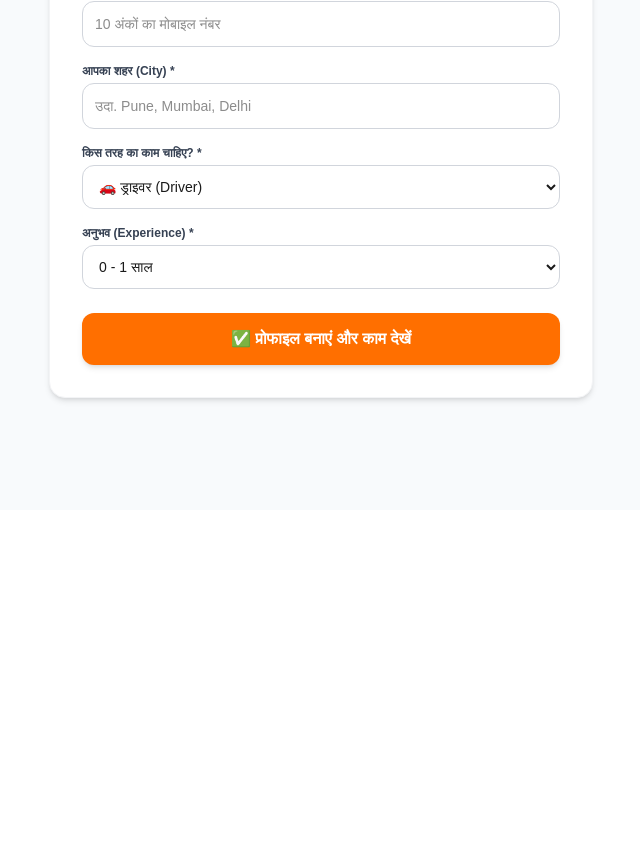
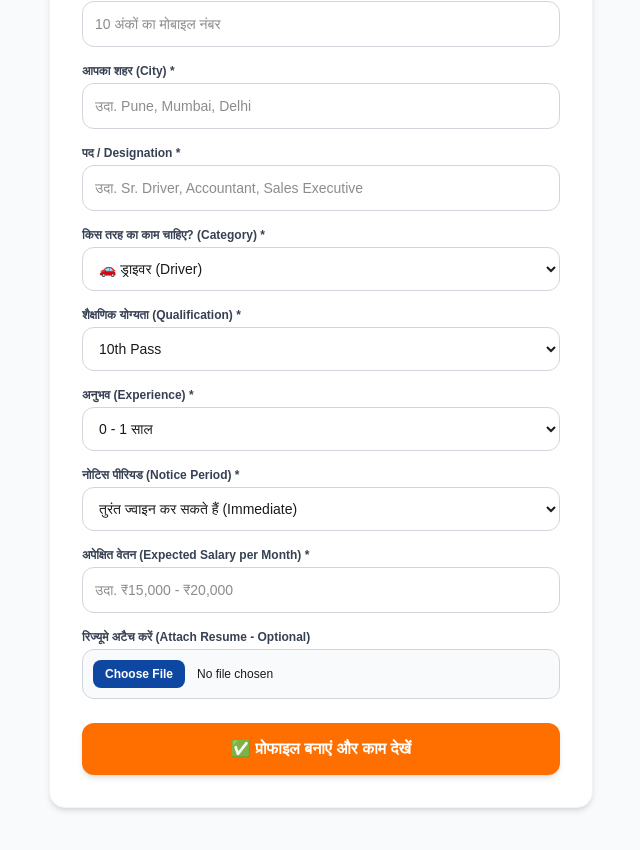
Before and after one commit to Hirehere/HireHere, a Next.js app: page /employee in a window 1280 px wide. Shown: the part 346-1196 px from the top of the page, without its empty margins (319-959 px from the left). Before the commit the page ends 856 px from the top, so only its background shows below. Built offline with nearby package versions, Linux system fonts and the light colour scheme; no server answers.

Commit message:
Added qualification, designation, notice period, salary, and resume features

```diff
--- a/app/employee/page.tsx
+++ b/app/employee/page.tsx
@@ -13,15 +13,48 @@ export default function EmployeeRegister() {
     city: '',
     preferred_job_category: 'driver',
     experience_years: '0-1 year',
+    qualification: '10th Pass',
+    designation: '',
+    notice_period: 'Immediate',
+    expected_salary: '',
   });
+  const [resumeFile, setResumeFile] = useState<File | null>(null);
 
   const handleSubmit = async (e: React.FormEvent) => {
     e.preventDefault();
     setLoading(true);
 
+    try {
+      let resumeUrl = '';
+
+      // 1. Upload Resume to Supabase Storage if file is selected
+      if (resumeFile) {
+        const fileExt = resumeFile.name.split('.').pop();
+        const fileName = `${Date.now()}_${formData.mobile_number}.${fileExt}`;
+
+        const { error: uploadError } = await supabase.storage
+          .from('resumes')
+          .upload(fileName, resumeFile);
+
+        if (uploadError) {
+          console.error('Resume upload error:', uploadError);
+        } else {
+          const { data: publicUrlData } = supabase.storage
+            .from('resumes')
+            .getPublicUrl(fileName);
+          resumeUrl = publicUrlData.publicUrl;
+        }
+      }
+
+      // 2. Insert Candidate Record in Database
       const { data, error } = await supabase
         .from('candidates')
-      .insert([formData])
+        .insert([
+          {
+            ...formData,
+            resume_url: resumeUrl,
+          },
+        ])
         .select();
 
       if (error) {
@@ -33,7 +66,11 @@ export default function EmployeeRegister() {
         }
         router.push('/#jobs-section');
       }
+    } catch (err: any) {
+      alert('Error: ' + err.message);
+    } finally {
       setLoading(false);
+    }
   };
 
   return (
@@ -57,7 +94,7 @@ export default function EmployeeRegister() {
               काम पाने के लिए <span className="text-[#ff6f00]">प्रोफाइल बनाएं</span>
             </h1>
             <p className="text-xs text-gray-500 mt-1">
-              ना रिज़्यूमे, ना फीस — 1 मिनट में डायरेक्ट काम पाओ!
+              डायरेक्ट काम पाओ — 1 मिनट में प्रोफाइल बनाएं!
             </p>
           </div>
 
@@ -107,7 +144,21 @@ export default function EmployeeRegister() {
 
             <div>
               <label className="block text-xs font-bold text-gray-700 mb-1">
-                किस तरह का काम चाहिए? *
+                पद / Designation *
+              </label>
+              <input
+                type="text"
+                required
+                placeholder="उदा. Sr. Driver, Accountant, Sales Executive"
+                className="w-full p-3 border border-gray-300 rounded-xl text-sm outline-none focus:border-[#0d47a1]"
+                value={formData.designation}
+                onChange={(e) => setFormData({ ...formData, designation: e.target.value })}
+              />
+            </div>
+
+            <div>
+              <label className="block text-xs font-bold text-gray-700 mb-1">
+                किस तरह का काम चाहिए? (Category) *
               </label>
               <select
                 className="w-full p-3 border border-gray-300 rounded-xl text-sm outline-none bg-white focus:border-[#0d47a1]"
@@ -121,6 +172,25 @@ export default function EmployeeRegister() {
                 <option value="cleaning">🧹 सफाई / हाउसकीपिंग</option>
                 <option value="factory">🏭 फैक्ट्री / हेल्पर</option>
                 <option value="cook">👨‍🍳 कुक / शेफ</option>
+                <option value="office">💻 ऑफिस / अकाउंट्स / सेल्स</option>
+              </select>
+            </div>
+
+            <div>
+              <label className="block text-xs font-bold text-gray-700 mb-1">
+                शैक्षणिक योग्यता (Qualification) *
+              </label>
+              <select
+                className="w-full p-3 border border-gray-300 rounded-xl text-sm outline-none bg-white focus:border-[#0d47a1]"
+                value={formData.qualification}
+                onChange={(e) => setFormData({ ...formData, qualification: e.target.value })}
+              >
+                <option value="below_10th">10th से कम</option>
+                <option value="10th Pass">10th Pass</option>
+                <option value="12th Pass">12th Pass</option>
+                <option value="ITI / Diploma">ITI / Diploma</option>
+                <option value="Graduate">Graduate</option>
+                <option value="Post Graduate">Post Graduate</option>
               </select>
             </div>
 
@@ -140,6 +210,47 @@ export default function EmployeeRegister() {
               </select>
             </div>
 
+            <div>
+              <label className="block text-xs font-bold text-gray-700 mb-1">
+                नोटिस पीरियड (Notice Period) *
+              </label>
+              <select
+                className="w-full p-3 border border-gray-300 rounded-xl text-sm outline-none bg-white focus:border-[#0d47a1]"
+                value={formData.notice_period}
+                onChange={(e) => setFormData({ ...formData, notice_period: e.target.value })}
+              >
+                <option value="Immediate">तुरंत ज्वाइन कर सकते हैं (Immediate)</option>
+                <option value="15 Days">15 दिन</option>
+                <option value="1 Month">1 महीना</option>
+              </select>
+            </div>
+
+            <div>
+              <label className="block text-xs font-bold text-gray-700 mb-1">
+                अपेक्षित वेतन (Expected Salary per Month) *
+              </label>
+              <input
+                type="text"
+                required
+                placeholder="उदा. ₹15,000 - ₹20,000"
+                className="w-full p-3 border border-gray-300 rounded-xl text-sm outline-none focus:border-[#0d47a1]"
+                value={formData.expected_salary}
+                onChange={(e) => setFormData({ ...formData, expected_salary: e.target.value })}
+              />
+            </div>
+
+            <div>
+              <label className="block text-xs font-bold text-gray-700 mb-1">
+                रिज्यूमे अटैच करें (Attach Resume - Optional)
+              </label>
+              <input
+                type="file"
+                accept=".pdf,.doc,.docx"
+                className="w-full p-2.5 border border-gray-300 rounded-xl text-xs outline-none bg-gray-50 file:mr-3 file:py-1.5 file:px-3 file:rounded-lg file:border-0 file:text-xs file:font-bold file:bg-[#0d47a1] file:text-white hover:file:bg-[#0a3880]"
+                onChange={(e) => e.target.files && setResumeFile(e.target.files[0])}
+              />
+            </div>
+
             <button
               type="submit"
               disabled={loading}
```
Lines whose indentation alone changed are shown as unchanged.
